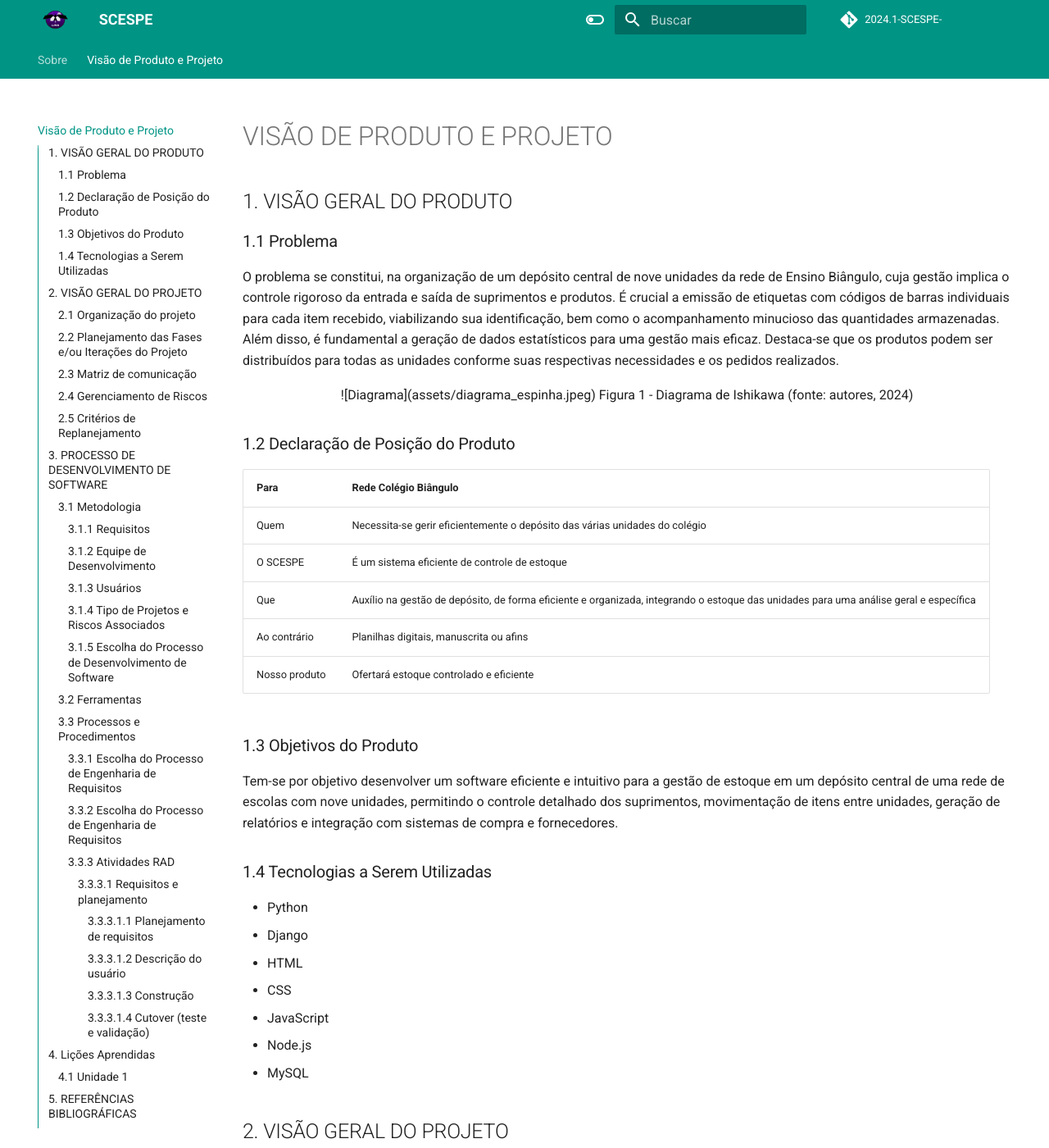
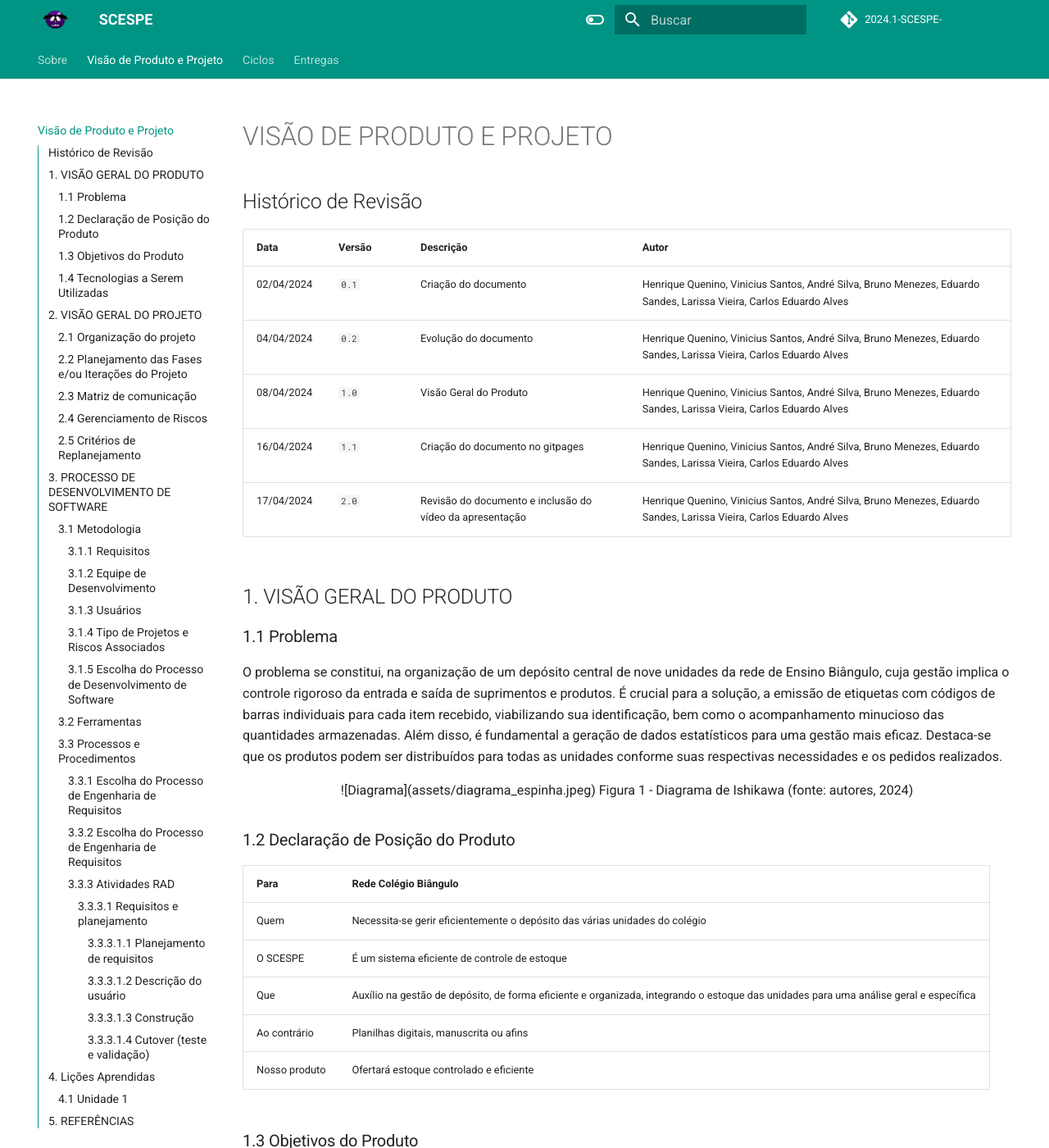
Before and after one commit to mdsreq-fga-unb/2024.1-SCESPE-, an MkDocs documentation site: the page built from docs/visao_produto_projeto.md, in a window 1280 px wide and 1400 px high. Shown: the whole window at 82% size. Built offline with MkDocs 1.6.1 and Material for MkDocs 9.7.7, drawn with Linux system fonts in a browser that asks for light colours; comment, search, counter and statistics services are not loaded; some of the changed text lies outside the part shown.

Commit message:
Docs: Equipe 03 missao 1 entrega

```diff
--- /dev/null
+++ b/docs/ciclos/ciclo1.md
@@ -0,0 +1,37 @@
+# Ciclo 1
+
+## Período de duração: 18/03/2024 - 11/04/24
+
+### Reunião 1: 28/03/2024 - 20:00
+
+#### Presentes na reunião
+- André Silva
+- Bruno Menezes
+- Carlos Alves
+- Eduardo Sandes
+- Henrique Quenino
+- Larissa Vieira
+- Vinícius Santos
+
+#### Ata da reunião
+- Definição do tema do projeto;
+- Definição de cargos entre os membros;
+- Definição do processo de desenvolvimento;
+- Definição das ferramentas;
+
+### Reunião 2: 04/08/2024 - 20:00
+
+#### Presentes na reunião
+- André Silva
+- Bruno Menezes
+- Carlos Alves
+- Eduardo Sandes
+- Henrique Quenino
+- Larissa Vieira
+- Vinícius Santos
+- Fabrício Felix (Cliente)
+
+#### Ata da reunião
+- Melhor entendimento do produto a ser desenvolvido;
+- Definição dos requisitos;
+- Definição das tecnologias;
--- /dev/null
+++ b/docs/ciclos/ciclo2.md
@@ -0,0 +1,32 @@
+# Ciclo 2
+
+## Período de duração: 11/04/2024 - 18/04/24
+
+### Reunião 1: 16/04/2024 - 8:00
+
+#### Presentes na reunião
+- André Silva
+- Bruno Menezes
+- Carlos Alves
+- Eduardo Sandes
+- Henrique Quenino
+- Larissa Vieira
+- Vinícius Santos
+
+#### Ata da reunião
+- Desenvolvimento do gitpages;
+
+### Reunião 2: 17/04/2024 - 20:00
+
+#### Presentes na reunião
+- André Silva
+- Bruno Menezes
+- Carlos Alves
+- Eduardo Sandes
+- Henrique Quenino
+- Larissa Vieira
+- Vinícius Santos
+
+#### Ata da reunião
+- Revisão do material a ser entregue;
+- Gravação da apresentação;
--- a/docs/visao_produto_projeto.md
+++ b/docs/visao_produto_projeto.md
@@ -1,12 +1,22 @@
 # VISÃO DE PRODUTO E PROJETO
+
+## Histórico de Revisão
+| Data | Versão | Descrição | Autor |
+| ---- | ------ | --------- | ----- |
+| 02/04/2024 | `0.1` | Criação do documento | Henrique Quenino, Vinicius Santos, André Silva, Bruno Menezes, Eduardo Sandes, Larissa Vieira, Carlos Eduardo Alves |
+| 04/04/2024 | `0.2` | Evolução do documento | Henrique Quenino, Vinicius Santos, André Silva, Bruno Menezes, Eduardo Sandes, Larissa Vieira, Carlos Eduardo Alves |
+| 08/04/2024 | `1.0` | Visão Geral do Produto | Henrique Quenino, Vinicius Santos, André Silva, Bruno Menezes, Eduardo Sandes, Larissa Vieira, Carlos Eduardo Alves |
+| 16/04/2024 | `1.1` | Criação do documento no gitpages | Henrique Quenino, Vinicius Santos, André Silva, Bruno Menezes, Eduardo Sandes, Larissa Vieira, Carlos Eduardo Alves |
+| 17/04/2024 | `2.0` | Revisão do documento e inclusão do vídeo da apresentação | Henrique Quenino, Vinicius Santos, André Silva, Bruno Menezes, Eduardo Sandes, Larissa Vieira, Carlos Eduardo Alves |
 
 ## 1. VISÃO GERAL DO PRODUTO
 ### 1.1 Problema
-O problema se constitui, na organização de um depósito central de nove unidades da rede de Ensino Biângulo, cuja gestão implica o controle rigoroso da entrada e saída de suprimentos e produtos. É crucial a emissão de etiquetas com códigos de barras individuais para cada item recebido, viabilizando sua identificação, bem como o acompanhamento minucioso das quantidades armazenadas. Além disso, é fundamental a geração de dados estatísticos para uma gestão mais eficaz. Destaca-se que os produtos podem ser distribuídos para todas as unidades conforme suas respectivas necessidades e os pedidos realizados.
+O problema se constitui, na organização de um depósito central de nove unidades da rede de Ensino Biângulo, cuja gestão implica o controle rigoroso da entrada e saída de suprimentos e produtos. É crucial para a solução, a emissão de etiquetas com códigos de barras individuais para cada item recebido, viabilizando sua identificação, bem como o acompanhamento minucioso das quantidades armazenadas. Além disso, é fundamental a geração de dados estatísticos para uma gestão mais eficaz. Destaca-se que os produtos podem ser distribuídos para todas as unidades conforme suas respectivas necessidades e os pedidos realizados.
 
 <center>
 
 ![Diagrama](assets/diagrama_espinha.jpeg)
+
 Figura 1 - Diagrama de Ishikawa (fonte: autores, 2024)
 
 </center>
@@ -103,6 +113,7 @@
 <center>
 
 ![tabela_requisitos_gupta](assets/tabela_requisitos_gupta.png)
+
 Figura 2 - Modelo Gupta para requisitos (fonte: Gupta, 2019)
 
 </center>
@@ -121,6 +132,7 @@
 <center>
 
 ![tabela_desenvolvimento_gupta](assets/tabela_desenvolvimento_gupta.png)
+
 Figura 3 - Modelo Gupta para equipe de desenvolvimento (fonte: Gupta, 2019)
 
 </center>
@@ -139,6 +151,7 @@
 <center>
 
 ![tabela_usuarios_gupta](assets/tabela_usuarios_gupta.png)
+
 Figura 4 - Modelo Gupta para usuários (fonte: Gupta, 2019)
 
 </center>
@@ -157,6 +170,7 @@
 <center>
 
 ![tabela_riscos_gupta](assets/tabela_riscos_gupta.png)
+
 Figura 5 - Modelo Gupta para tipo de projeto e risco associado (fonte: Gupta, 2019)
 
 </center>
@@ -177,6 +191,7 @@
 <center>
 
 ![procedimento_RAD](assets/procedimento_RAD.png)
+
 Figura 6 - Modelo Gupta para tipo de projeto e risco associado (fonte: Marsicano, 2019)
 
 </center>
@@ -201,11 +216,13 @@
 <center>
 
 ![facetas](assets/facetas.png)
+
 Figura 7 - Faceta da engenharia de requisitos (fonte: Marsicano, 2023)
 
 </center>
 
 Baseado nas Facetas do Processo de ER (IREB, 2022), foi definido que é um processo de ER Contratual, pois:
+
 - Alvo: Cliente específico;
 - Propósito: Prescritivo;
 - Tempo: Linear.
@@ -215,6 +232,7 @@
 <center>
 
 ![atividades_ER](assets/atividades_ER.png)
+
 Figura 8 - Atividades da Engenharia de Requisitos (fonte: Marsicano, 2023)
 
 </center>
@@ -236,6 +254,7 @@
 <center>
 
 ![modelo_RAD](assets/modelo_RAD.png)
+
 Figura 9 - Modelo RAD (fonte: Univas, 2013)
 
 </center>
--- a/mkdocs.yml
+++ b/mkdocs.yml
@@ -37,6 +37,15 @@
 
   - Visão de Produto e Projeto: visao_produto_projeto.md
 
+  - Ciclos:
+    - Ciclo 1: ciclos/ciclo1.md
+    - Ciclo 2: ciclos/ciclo2.md
+
+  - Entregas:
+    - Unidade 1:
+      - Atividade 1 - História: entregas/unidade1/atividade1.md
+      - Atividade 2 - Processos ESW: entregas/unidade1/atividade2.md
+
 markdown_extensions:
   - tables
   - attr_list
```
Also changed, not shown: other parts of docs/visao_produto_projeto.md (+3 -12 lines), docs/entregas/unidade1/atividade1.md (added, +5 -0 lines), docs/entregas/unidade1/atividade2.md (added, +16 -0 lines), docs/index.md (+1 -1 lines), docs/assets/logoSCESPE.jpeg (deleted).
